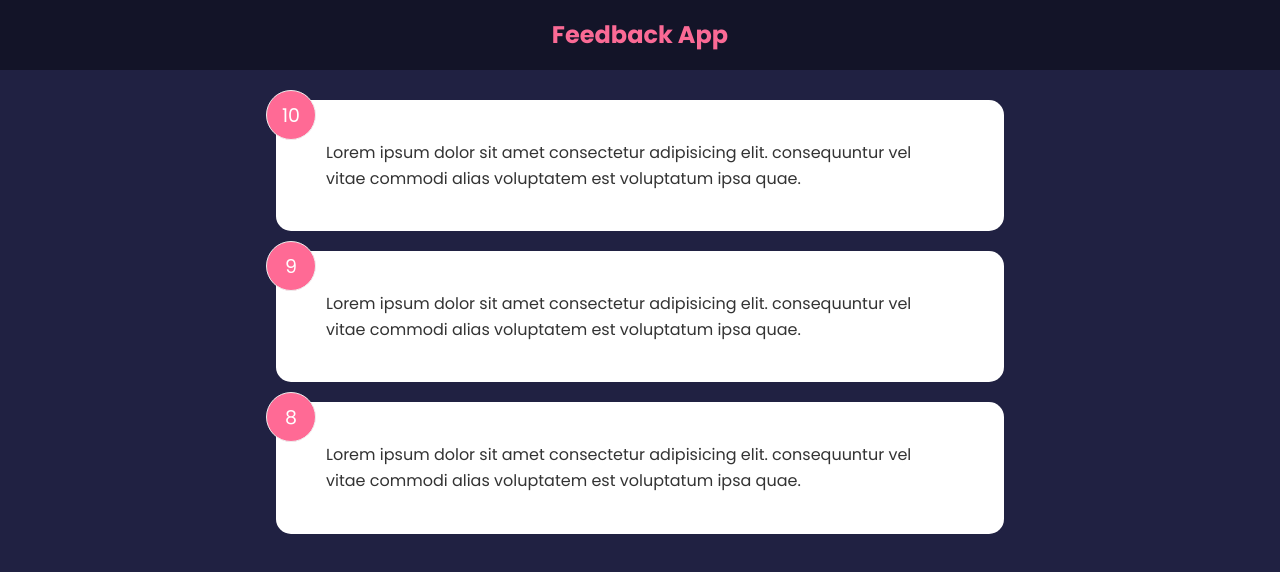
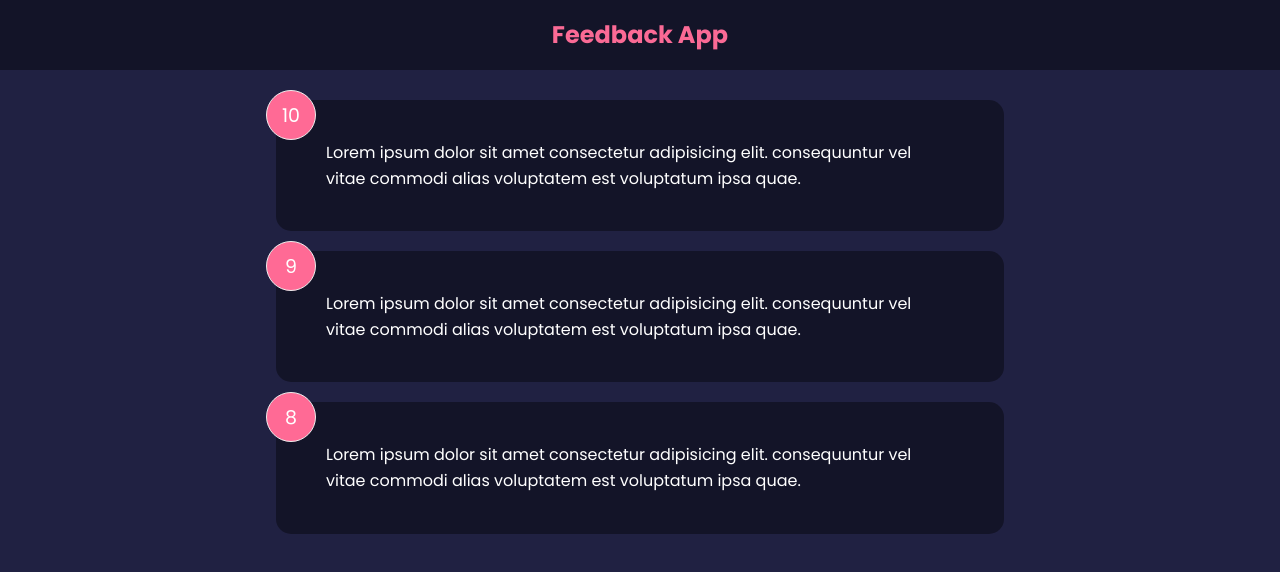
Before and after one commit to MkMonir/Journey-to-react.js, a React (Create React App) app in the folder 02.components-props-state/: page / in a window 1280 px wide. Shown: the top 572 px of the page. Built offline with nearby package versions, Linux system fonts and the light colour scheme.

Commit message:
Card component and conditional styles

```diff
--- a/02.components-props-state/src/components/FeedbackItem.jsx
+++ b/02.components-props-state/src/components/FeedbackItem.jsx
@@ -1,10 +1,17 @@
+import PropTypes from 'prop-types';
+import Card from './../shared/Card';
+
 function FeedbackItem({ item }) {
   return (
-    <div className="card">
+    <Card>
       <div className="num-display">{item.rating}</div>
       <div className="text-display">{item.text}</div>
-    </div>
+    </Card>
   );
 }
 
+FeedbackItem.propTypes = {
+  item: PropTypes.object.isRequired,
+};
+
 export default FeedbackItem;
--- a/02.components-props-state/src/components/FeedbackList.jsx
+++ b/02.components-props-state/src/components/FeedbackList.jsx
@@ -1,3 +1,4 @@
+import PropTypes from 'prop-types';
 import FeedbackItem from './FeedbackItem';
 
 function FeedbackList({ feedback }) {
@@ -12,4 +13,8 @@
   );
 }
 
+FeedbackList.propTypes = {
+  feedback: PropTypes.array.isRequired,
+};
+
 export default FeedbackList;
--- /dev/null
+++ b/02.components-props-state/src/shared/Card.js
@@ -0,0 +1,16 @@
+import PropTypes from 'prop-types';
+
+function Card({ children, reverse }) {
+  return <div className={`card ${reverse && 'reverse'}`}>{children}</div>;
+}
+
+Card.defaultProps = {
+  reverse: true,
+};
+
+Card.propTypes = {
+  children: PropTypes.node.isRequired,
+  reverse: PropTypes.bool,
+};
+
+export default Card;
```
